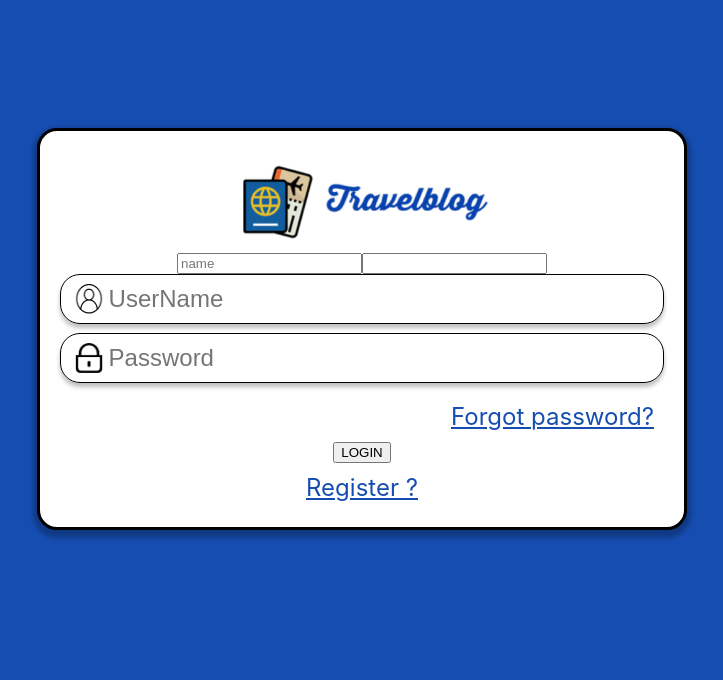
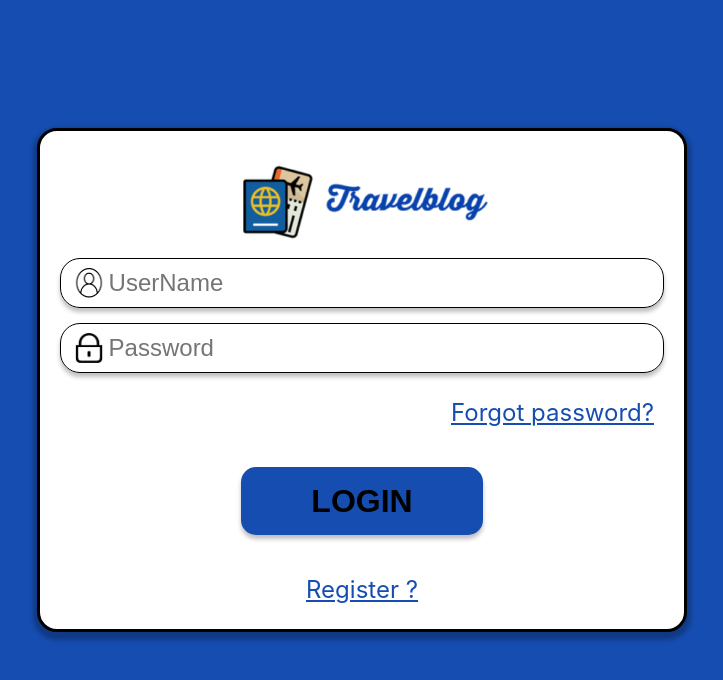
Before and after one commit to hvuquang/TourBlog_FE, a React (Create React App) app in the folder tourblogn_fr/: page /login in a window 1280 px wide. Shown: the top 680 px of the page, without its empty margins (278-1001 px from the left). Built offline with nearby package versions, Linux system fonts and the light colour scheme.

Commit message:
update LogIn, Register

```diff
--- a/tourblogn_fr/src/App.css
+++ b/tourblogn_fr/src/App.css
@@ -11,3 +11,65 @@
     animation: App-logo-spin infinite 20s linear;
   }
 }
+
+.mainbutton{
+
+  height: 68px;
+   border: none;
+   font-size: 32px;
+  line-height: 38.73px;
+   text-align: center;
+   font-weight: 600;
+   padding: 0 70px;
+   border-radius: 15px;
+   box-shadow: 0px 4px 4px rgba(0, 0, 0, 0.25);
+   text-transform: uppercase;
+   background-color:#164DB1;
+}
+.mainbutton:active{
+   background-color: #164DB1;
+   color: aqua;
+   border: 5px solid rgb(74, 141, 241) ;
+
+
+}
+.mainbutton:hover{
+   background-color: #226af0;
+   cursor: pointer;
+}
+
+.TextInput__container {
+  width: 604px;
+  height: 50px;
+  border: 1px solid black;
+  box-sizing: border-box;
+  border-radius: 20px;
+  /* position: absolute; */
+  display: flex;
+  justify-content: center;
+  align-items: center;
+  box-shadow: 0 4px 4px rgba(0, 0, 0, 0.25);
+}
+
+.TextInput__container__img {
+  width: 35px;
+  height: 35px;
+  display: flex;
+  justify-content: center;
+  align-items: center;
+}
+
+.TextInput__container img {
+  width: 30px;
+  height: 30px;
+}
+
+.TextInput__container__input {
+  width: 90%;
+  height: 29px;
+  border: none;
+  font-size: 24px;
+  display: flex;
+  align-items: center;
+  outline: none;
+}
--- a/tourblogn_fr/src/components/InputNoneIMG/InputNoneIMG.css
+++ b/tourblogn_fr/src/components/InputNoneIMG/InputNoneIMG.css
@@ -1,14 +1,14 @@
-.container {
+.container__noneimg {
     width: 604px;
     height: 50px;
     border: 1px solid black;
     box-sizing: border-box;
     border-radius: 20px;
-    /* position: absolute; */
     display: flex;
     justify-content: center;
     align-items: center;
     box-shadow: 0 4px 4px rgba(0, 0, 0, 0.25);
+    margin: 15px 0;
 }
 
 .container__img {
--- a/tourblogn_fr/src/components/InputNoneIMG/InputNoneIMG.jsx
+++ b/tourblogn_fr/src/components/InputNoneIMG/InputNoneIMG.jsx
@@ -6,7 +6,7 @@ import { IconContext } from "react-icons";
 class TextInput extends Component {
   render() {
     return (
-      <div className="container">
+      <div className="container__noneimg">
         <input
           className="container__input"
           type={this.props.input}
--- a/tourblogn_fr/src/components/Post/Post.jsx
+++ b/tourblogn_fr/src/components/Post/Post.jsx
@@ -6,8 +6,7 @@ import Axios from 'axios';
 import { Link } from 'react-router-dom';
 import Loading from '../Loading/Loading';
 import { useSelector } from 'react-redux';
-
-
+import Header from '../Screen/Header/Header'
 
 function Post() {
     const [postList,setPostList] = useState([])
--- a/tourblogn_fr/src/components/Screen/LogIn/LogIn.css
+++ b/tourblogn_fr/src/components/Screen/LogIn/LogIn.css
@@ -10,8 +10,6 @@
 
 .login__background-container {
     margin: 10% auto;
-
-
 }
 
 #login__logo {
--- a/tourblogn_fr/src/components/Screen/LogIn/LogIn.jsx
+++ b/tourblogn_fr/src/components/Screen/LogIn/LogIn.jsx
@@ -15,7 +15,6 @@ const LogIn = () => {
   const dispatch = useDispatch();
   const navigate = useNavigate();
 
-
   const handleLogin = (e) => {
     e.preventDefault();
     const newUser = {
@@ -24,6 +23,8 @@ const LogIn = () => {
     };
     loginUser(newUser, dispatch, navigate);
   };
+
+  const childChange = (type, data) => {};
 
   return (
     <div className="login__background-container">
@@ -35,29 +36,28 @@ const LogIn = () => {
         />
         <form onSubmit={handleLogin}>
           <div className="login__background__input">
+            <div className="TextInput__container">
+              <div className="TextInput__container__img">
+                <img src={process.env.PUBLIC_URL + "images/username-removebg-preview.png"} />
+              </div>
               <input
-              placeholder="name"
+                placeholder="UserName"
+                onChange={(e) => setUsername(e.target.value)}
+                className="TextInput__container__input"
                 type="text"
-              onChange={(e) => setUsername(e.target.value)}
-            />
-            <input
-              type="password"
-              onChange={(e) => setPassword(e.target.value)}
-            />
-            <TextInput
-              name="UserName"
-              link="/images/username-removebg-preview.png"
-              input="text"
-              onChange={(e) => setUsername(e.target.value)}
               />
             </div>
-          <div class="login__background__input">
-            <TextInput
-              name="Password"
-              link="/images/password-removebg-preview.png"
-              input="password"
+            <div className="TextInput__container">
+              <div className="TextInput__container__img">
+                <img src={process.env.PUBLIC_URL + "images/password-removebg-preview.png"} />
+              </div>
+              <input
+                placeholder="Password"
                 onChange={(e) => setPassword(e.target.value)}
+                className="TextInput__container__input"
+                type="password"
               />
+            </div>
           </div>
           <div className="login__link--password">
             <Link to={"/forgetPassword"}>
@@ -67,7 +67,9 @@ const LogIn = () => {
           {/* <Button type="submit" name={username} onSubmit>
             LOGIN
           </Button> */}
-          <button type="submit">LOGIN</button>
+          <button type="submit" className="mainbutton">
+            LOGIN
+          </button>
         </form>
         <Link to={"/register"}>
           <Links content="Register ?" />
--- a/tourblogn_fr/src/components/Screen/Profile/Profile.css
+++ b/tourblogn_fr/src/components/Screen/Profile/Profile.css
@@ -70,7 +70,7 @@
 .Profile_information .Profile_information--static {
     margin-left: 0;
     margin-left: 5em;
-    align-items:unset;
+
 }
 
 .Profile_contact {
--- a/tourblogn_fr/src/components/Screen/Profile/Profile.jsx
+++ b/tourblogn_fr/src/components/Screen/Profile/Profile.jsx
@@ -32,15 +32,6 @@ export default function Profile() {
                 <p>Visitors</p>
                 <p>300000</p>
               </div>
-            </div>
-            <div className="Profile_information--phone">
-              <div>
-                <img
-                  src={require("../../../assets/phone-call.png")}
-                  alt="phone-icon"
-                />
-              </div>
-              <p>0123456789</p>
             </div>
             <div className="Profile_information--email">
               <div>
@@ -77,6 +68,11 @@ export default function Profile() {
             <button className="Button_Logout">Đăng xuất</button>
           </Link>
         </div>
+        <div className="Profile_Logout">
+          <Link to={"/login"}>
+            <button className="Button_Logout">Log In ?</button>
+          </Link>
+        </div>
       </div>
     </div>
   );
--- a/tourblogn_fr/src/components/TextInput/TextInput.css
+++ b/tourblogn_fr/src/components/TextInput/TextInput.css
@@ -9,6 +9,7 @@
     justify-content: center;
     align-items: center;
     box-shadow: 0 4px 4px rgba(0, 0, 0, 0.25);
+    margin: 15px 0;
 }
 
 .TextInput__container__img {
--- a/tourblogn_fr/src/components/TextInput/TextInput.jsx
+++ b/tourblogn_fr/src/components/TextInput/TextInput.jsx
@@ -4,6 +4,9 @@ import "./TextInput.css";
 class TextInput extends Component {
 
   render() {
+    const childChange = () => {
+
+    }
     return (
       <div className="TextInput__container">
         <div className="TextInput__container__img">
@@ -11,7 +14,7 @@ class TextInput extends Component {
         </div>
         <input
           multiple={this.props.multiple}
-          // onChange={this.props.onchange}
+          onChange={() => childChange()}
           className="TextInput__container__input"
           type={this.props.input}
           placeholder={this.props.name}
```
Also changed, not shown: tourblogn_fr/src/components/Screen/Register/Register.jsx (+40 -30 lines). Lines whose indentation alone changed are shown as unchanged.
